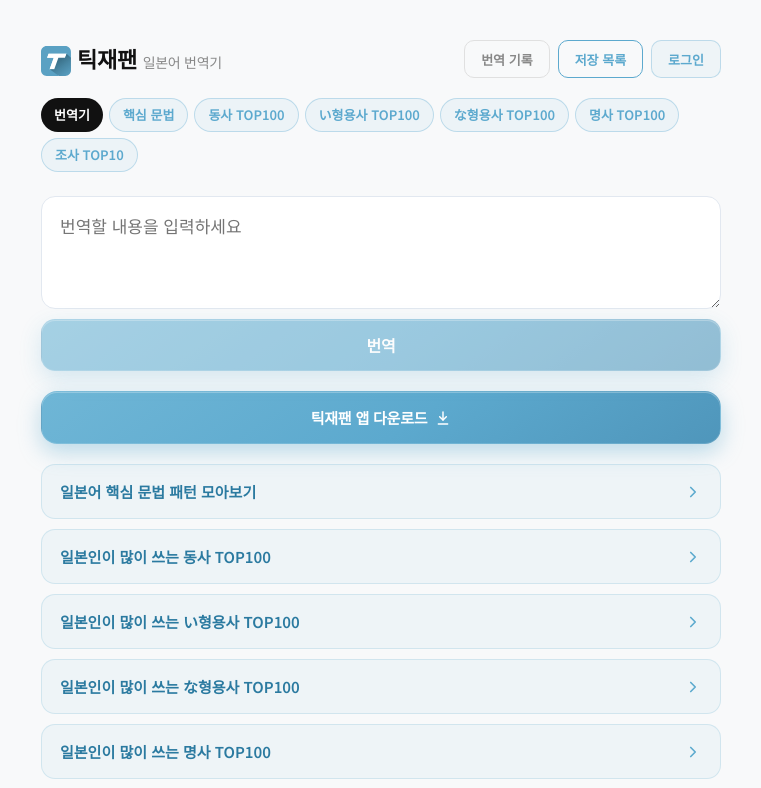
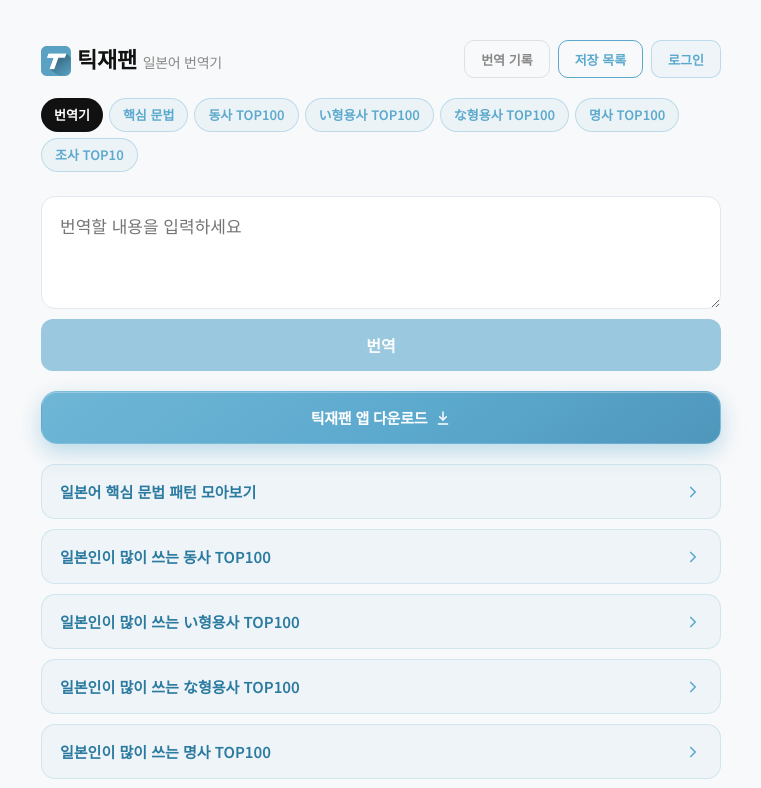
Before and after one commit to less0215/japan-intonation, a React (Vite) app in the folder frontend/: page / in a window 1280 px wide. Shown: the top 788 px of the page, without its empty margins (259-1020 px from the left). Built offline with nearby package versions, Linux system fonts and the light colour scheme.

Commit message:
번역 버튼은 그라데이션 미적용(원래 스타일 유지)
모달 제출·ATT '다음 화면' 버튼만 그라데이션 유지, 번역 버튼은 원복.

Co-Authored-By: Claude Opus 4.8 <noreply@anthropic.com>

```diff
--- a/frontend/src/App.css
+++ b/frontend/src/App.css
@@ -231,24 +231,20 @@ body {
   width: 100%;
   height: 52px;
   padding: 0 20px;
-  background: linear-gradient(145deg, #6fb6d6 0%, #5CA9CE 55%, #4f96bb 100%);
+  background-color: #5CA9CE;
   color: #ffffff;
-  border: 1px solid rgba(255, 255, 255, 0.12);
-  border-radius: 14px;
+  border: none;
+  border-radius: 12px;
   font-size: 16px;
   font-weight: 700;
-  letter-spacing: -0.2px;
   font-family: inherit;
   display: flex;
   align-items: center;
   justify-content: center;
   cursor: pointer;
-  box-shadow: 0 8px 22px rgba(92, 169, 206, 0.38), inset 0 1px 0 rgba(255, 255, 255, 0.28);
-  transition: filter 0.15s, transform 0.05s, opacity 0.15s;
+  transition: opacity 0.15s;
   -webkit-tap-highlight-color: transparent;
 }
-.search-btn:not(:disabled):hover { filter: brightness(1.04); }
-.search-btn:not(:disabled):active { transform: scale(0.99); }
 
 /* ── 번역 준비 중 점 표시 (디바운스 대기) */
 .translating-dots {
```
